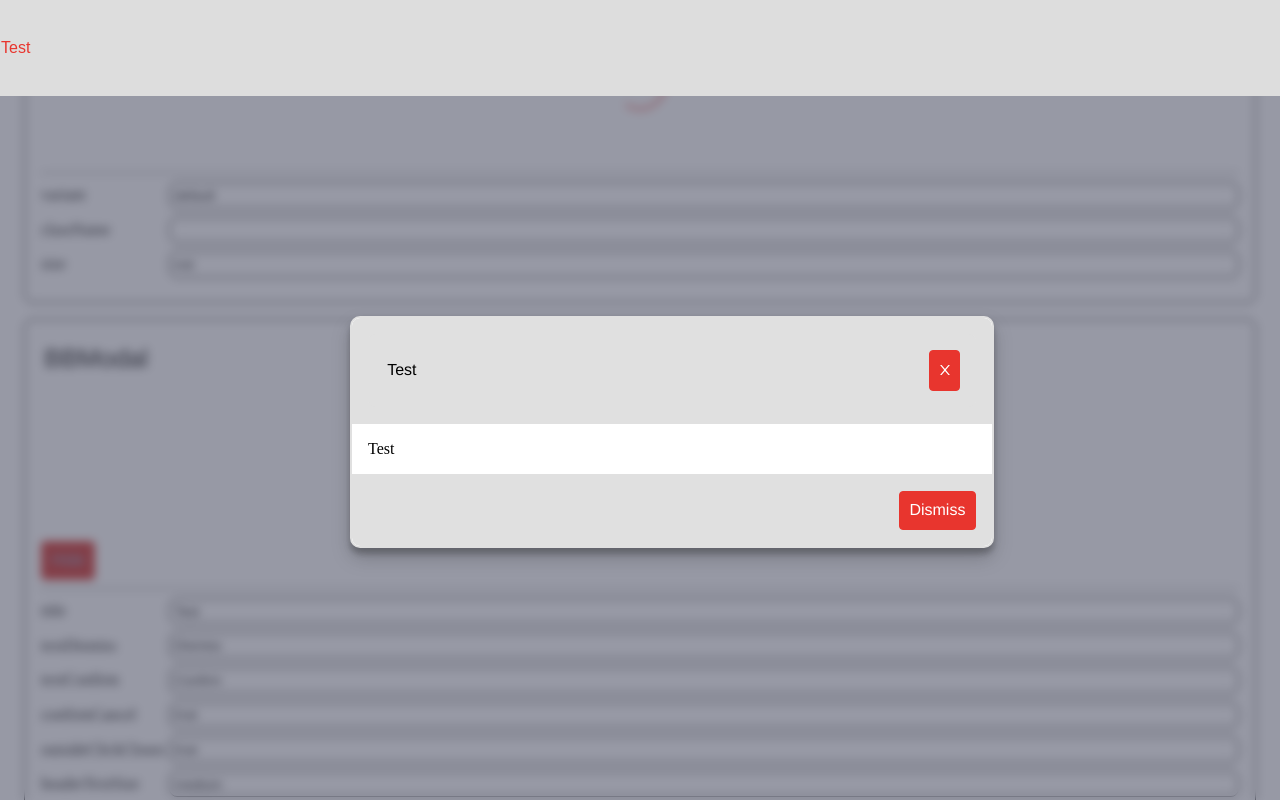
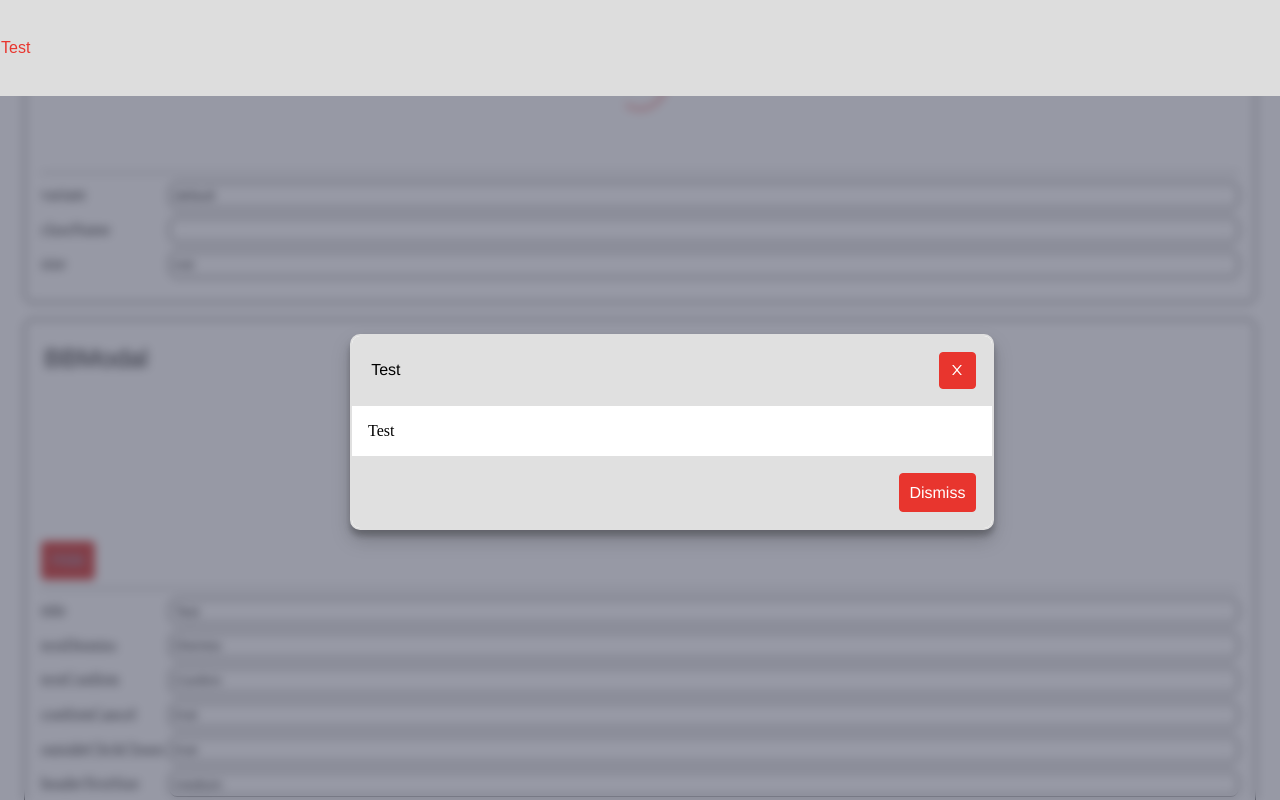
Before and after one commit to dan1229/nextjs-base-blocks, a Next.js app: page / in a window 1280 px wide. Both pictures are taken after a click on the button "Show". Shown: the part 3260-4060 px from the top of the page. Built offline with nearby package versions, Linux system fonts and the light colour scheme.

Commit message:
Refactor BBModal component styles and structure

```diff
--- a/src/bbmodal/index.tsx
+++ b/src/bbmodal/index.tsx
@@ -90,25 +90,29 @@ export default function BBModal(Props: IPropsBBModal): React.ReactElement {
     <div className={styles.containerModal} onClick={onClickContainer}>
       <BBCard className={classnames(styles.modal, styles[width])}>
         <BBCard.Header>
-          <BBCard.Header>
           <div className={styles.headerRow}>
             <BBText size={headerTextSize}>{title}</BBText>
-              {!!onDismissRes && <BBButton onClick={onDismissRes} variant="danger" icon={{ icon: <AiOutlineClose size={16} /> }} />}
+            {!!onDismissRes && (
+              <div className={styles.containerHeaderButton}>
+                <BBButton onClick={onDismissRes} variant="danger" icon={{ icon: <AiOutlineClose size={16} /> }} />
               </div>
-          </BBCard.Header>
+            )}
+          </div>
         </BBCard.Header>
         <BBCard.Body className={styles.bodyModal}>{children}</BBCard.Body>
         {showFooter && (
           <BBCard.Footer>
+            <div className={styles.containerButtons}>
               {loading ? (
                 <BBLoadingSpinner />
               ) : (
-              <div className={styles.containerButtons}>
+                <>
                   {!!onConfirm && <BBButton onClick={onConfirm} text={textConfirm} variant="success" type="submit" idForm={idForm} />}
                   {!!onDismissRes && showButtonCancel && <BBButton onClick={onDismissRes} text={textDismiss} variant="danger" />}
                   {extraFooter}
+                </>
+              )}
             </div>
-            )}
           </BBCard.Footer>
         )}
       </BBCard>
--- a/src/bbmodal/styles.module.scss
+++ b/src/bbmodal/styles.module.scss
@@ -27,10 +27,13 @@
   justify-content: space-between;
   align-items: center;
   width: 100%;
+}
 
-  button {
-    padding: 0.7rem 0.4rem;
-  }
+.containerHeaderButton {
+  display: flex;
+  flex-direction: row;
+  align-items: center;
+  justify-content: center;
 }
 
 .modal {
```
Lines whose indentation alone changed are shown as unchanged.
